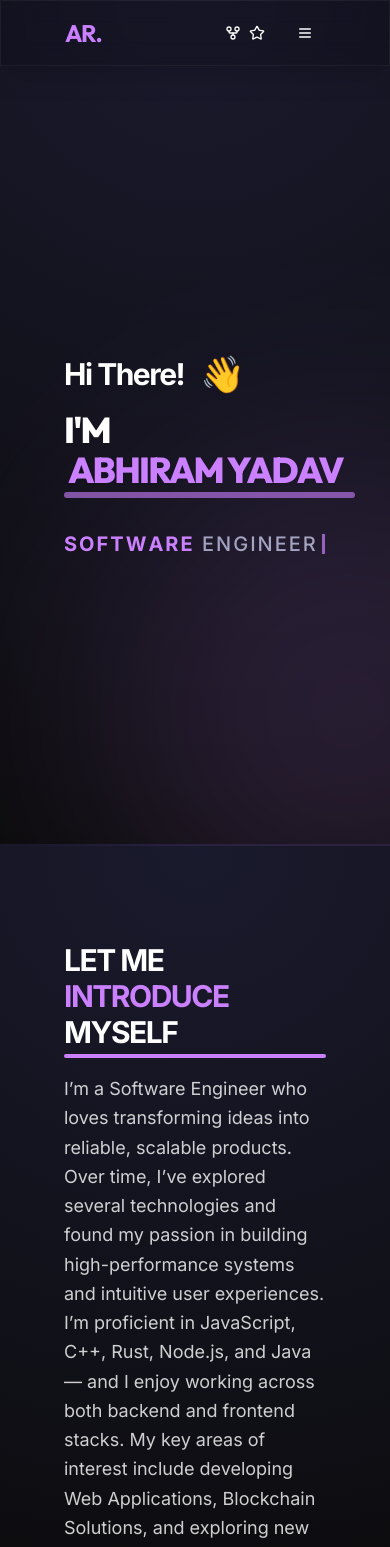
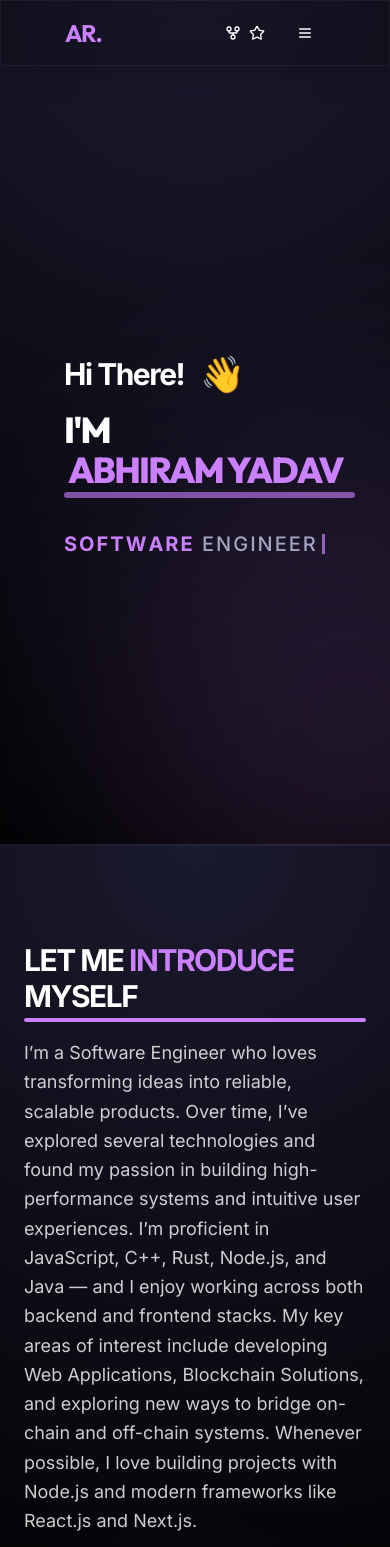
Before and after one commit to Abhiram0202/Portfolio, a Next.js app: page / in a window 390 px wide. Shown: the top 1547 px of the page. Built offline with nearby package versions, Linux system fonts and the light colour scheme.

Commit message:
didnt chnage at all what i said what u do ? when i scroll down getting l

```diff
--- a/src/app/globals.css
+++ b/src/app/globals.css
@@ -29,14 +29,20 @@
 
 @layer base {
   * {
-    @apply border-border/20;
     cursor: auto !important;
   }
 
+  html, body {
+    height: 100%;
+    margin: 0;
+    padding: 0;
+  }
+
   body {
-    @apply text-foreground bg-background;
-    background: radial-gradient(circle at 50% 0%, #1a1a2e 0%, #0a0a0a 100%);
+    @apply text-foreground;
+    background: radial-gradient(circle at 50% 0%, #1a1a2e 0%, #000000 100%);
     background-attachment: fixed;
+    background-size: cover;
     min-height: 100vh;
   }
 }
--- a/src/app/resume/page.tsx
+++ b/src/app/resume/page.tsx
@@ -2,20 +2,20 @@
 
 import { SectionWrapper } from '@/components/section-wrapper';
 import { Button } from '@/components/ui/button';
-import { Download, FileText } from 'lucide-react';
+import { Download } from 'lucide-react';
 import Image from 'next/image';
 
 export default function ResumePage() {
   return (
     <SectionWrapper id="resume" className="min-h-screen">
-      <div className="flex flex-col items-center gap-8 max-w-4xl mx-auto">
+      <div className="flex flex-col items-center gap-12 max-w-4xl mx-auto py-10">
         <div className="text-center space-y-4">
-          <h1 className="text-4xl font-bold tracking-tighter sm:text-5xl">My Resume</h1>
+          <h1 className="text-4xl font-bold tracking-tighter sm:text-5xl uppercase">My Resume</h1>
           <p className="text-muted-foreground text-lg">Download my latest resume or preview it below.</p>
         </div>
 
         {/* Top Download Button */}
-        <Button asChild size="lg" className="gap-2">
+        <Button asChild size="lg" className="gap-2 shadow-lg shadow-primary/20">
           <a href="/ResumeAB.pdf" download="Abhiram_Yadav_Resume.pdf">
             <Download className="h-5 w-5" />
             Download CV
@@ -23,8 +23,8 @@ export default function ResumePage() {
         </Button>
 
         {/* Resume Preview */}
-        <div className="w-full glass rounded-xl overflow-hidden border border-primary/20 shadow-2xl">
-          <div className="relative aspect-[1/1.4] w-full">
+        <div className="w-full glass rounded-xl overflow-hidden border border-white/10 shadow-2xl">
+          <div className="relative aspect-[1/1.4] w-full bg-white/5">
             <Image
               src="/resume-preview.png"
               alt="Resume Preview"
@@ -36,18 +36,12 @@ export default function ResumePage() {
         </div>
 
         {/* Bottom Download Button */}
-        <div className="flex flex-col items-center gap-4 py-8">
-          <Button asChild size="lg" variant="outline" className="gap-2 border-primary/50 hover:border-primary">
-            <a href="/ResumeAB.pdf" download="Abhiram_Yadav_Resume.pdf">
-              <Download className="h-5 w-5" />
-              Download CV
-            </a>
-          </Button>
-          <p className="text-sm text-muted-foreground flex items-center gap-2">
-            <FileText className="h-4 w-4" />
-            ResumeAB.pdf
-          </p>
-        </div>
+        <Button asChild size="lg" variant="outline" className="gap-2 border-primary/50 hover:border-primary transition-all duration-300">
+          <a href="/ResumeAB.pdf" download="Abhiram_Yadav_Resume.pdf">
+            <Download className="h-5 w-5" />
+            Download CV
+          </a>
+        </Button>
       </div>
     </SectionWrapper>
   );
--- a/src/components/section-wrapper.tsx
+++ b/src/components/section-wrapper.tsx
@@ -16,11 +16,11 @@ export function SectionWrapper({
     <section
       id={id}
       className={cn(
-        'w-full py-12 md:py-24 lg:py-32 bg-transparent',
+        'w-full py-12 md:py-24 lg:py-32 bg-transparent border-none outline-none',
         className
       )}
     >
-      <div className="container px-16 md:px-24">{children}</div>
+      <div className="container px-6 md:px-12 lg:px-24 mx-auto">{children}</div>
     </section>
   );
 }
--- a/src/components/sections/home-about.tsx
+++ b/src/components/sections/home-about.tsx
@@ -73,7 +73,7 @@ export function HomeAboutSection() {
   };
 
   return (
-    <SectionWrapper id="home-about" className="py-24 border-b-0 overflow-hidden relative">
+    <SectionWrapper id="home-about" className="py-24 border-none overflow-hidden relative">
       <motion.div
         variants={containerVariants}
         initial="hidden"
```
